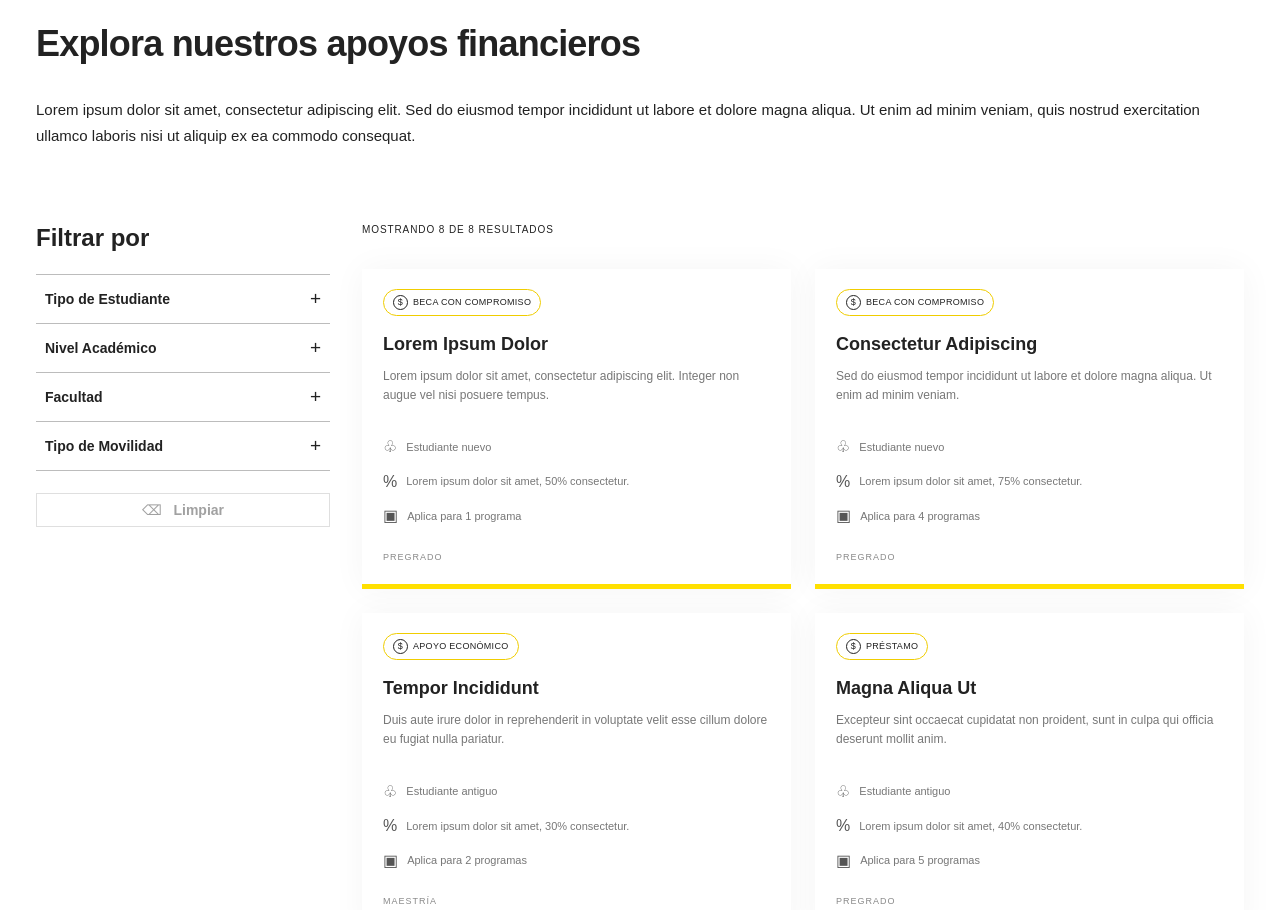
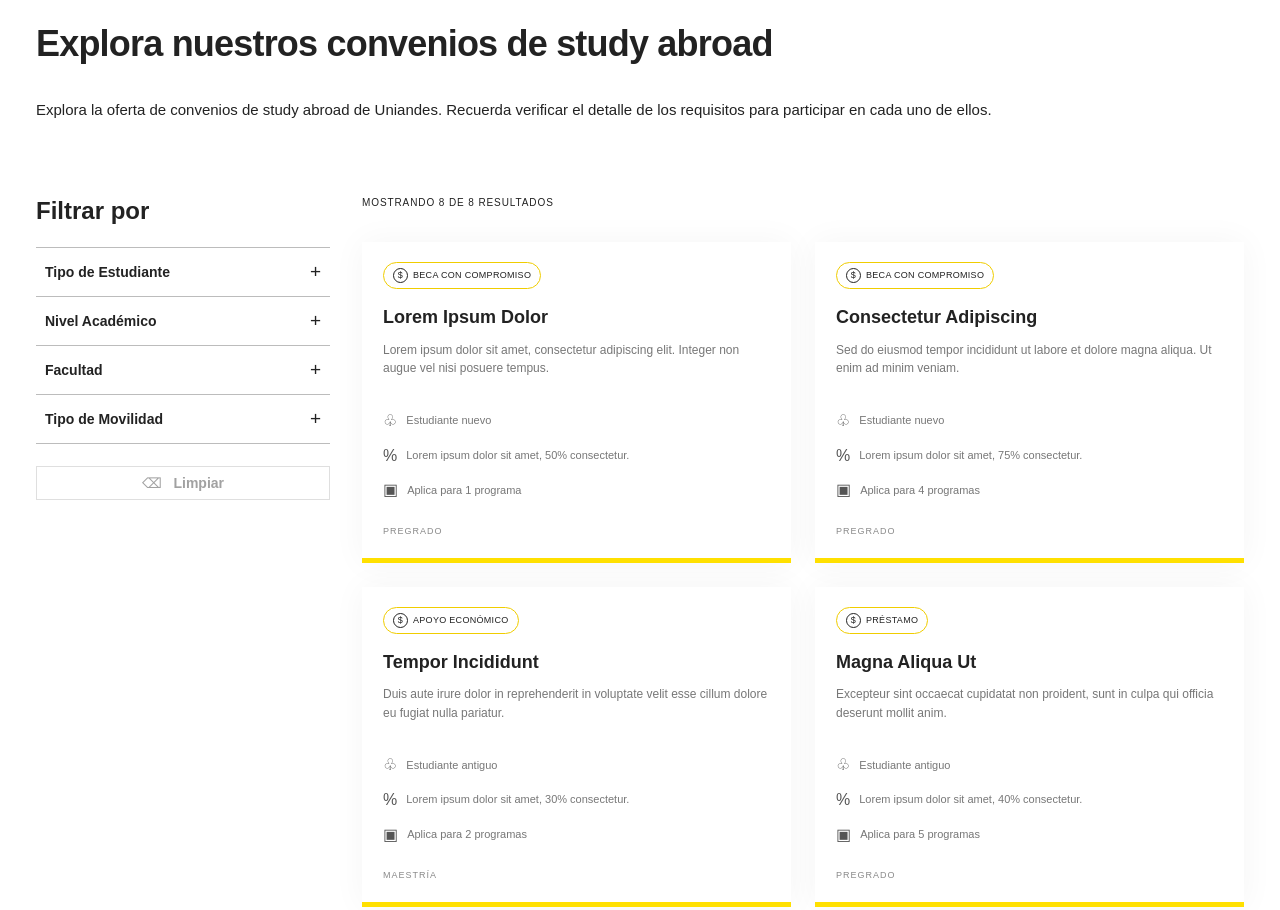
Before and after one commit to OIAWEBSITE/financiacionMovilidad, a plain HTML site: page index.html in a window 1280 px wide. Shown: the top 910 px of the page. Drawn offline with Linux system fonts and the light colour scheme.

Commit message:
Update page title and description for Study Abroad

```diff
--- a/index.html
+++ b/index.html
@@ -1,31 +1,88 @@
+
 <!doctype html>
 <html lang="es">
 <head>
   <meta charset="UTF-8" />
   <meta name="viewport" content="width=device-width, initial-scale=1.0" />
-  <meta name="description" content="Explora las opciones de financiación para movilidad académica." />
-  <title>Apoyos financieros | Movilidad académica</title>
+
+  <meta
+    name="description"
+    content="Explora la oferta de convenios de Study Abroad de la Universidad de los Andes."
+  />
+
+  <title>Convenios Study Abroad | Universidad de los Andes</title>
+
   <link rel="stylesheet" href="style.css" />
   <script src="script.js" defer></script>
 </head>
+
 <body>
   <main class="container">
+
+    <!-- Introducción -->
     <header class="intro">
-      <h1>Explora nuestros apoyos financieros</h1>
-      <p>Lorem ipsum dolor sit amet, consectetur adipiscing elit. Sed do eiusmod tempor incididunt ut labore et dolore magna aliqua. Ut enim ad minim veniam, quis nostrud exercitation ullamco laboris nisi ut aliquip ex ea commodo consequat.</p>
+
+      <h1>Explora nuestros convenios de study abroad</h1>
+
+      <p>
+        Explora la oferta de convenios de study abroad de Uniandes.
+        Recuerda verificar el detalle de los requisitos para
+        participar en cada uno de ellos.
+      </p>
+
     </header>
+
+    <!-- Filtros y resultados -->
     <div class="layout">
-      <aside class="filters" aria-label="Filtros de apoyos financieros">
+
+      <aside
+        class="filters"
+        aria-label="Filtros de convenios Study Abroad"
+      >
+
         <h2>Filtrar por</h2>
+
         <div id="filters-container"></div>
-        <button class="clear-button" id="clear-filters" type="button" disabled>⌫ &nbsp; Limpiar</button>
+
+        <button
+          class="clear-button"
+          id="clear-filters"
+          type="button"
+          disabled
+        >
+          ⌫ &nbsp; Limpiar
+        </button>
+
       </aside>
-      <section class="results" aria-label="Resultados de apoyos financieros">
-        <p class="results-count" id="results-count" aria-live="polite"></p>
-        <div class="cards-grid" id="cards-grid"></div>
-        <p class="empty-state" id="empty-state" hidden>No se encontraron resultados para los filtros seleccionados.</p>
+
+      <section
+        class="results"
+        aria-label="Resultados de convenios Study Abroad"
+      >
+
+        <p
+          class="results-count"
+          id="results-count"
+          aria-live="polite"
+        ></p>
+
+        <div
+          class="cards-grid"
+          id="cards-grid"
+        ></div>
+
+        <p
+          class="empty-state"
+          id="empty-state"
+          hidden
+        >
+          No se encontraron convenios para los filtros seleccionados.
+        </p>
+
       </section>
+
     </div>
+
   </main>
 </body>
 </html>
```
